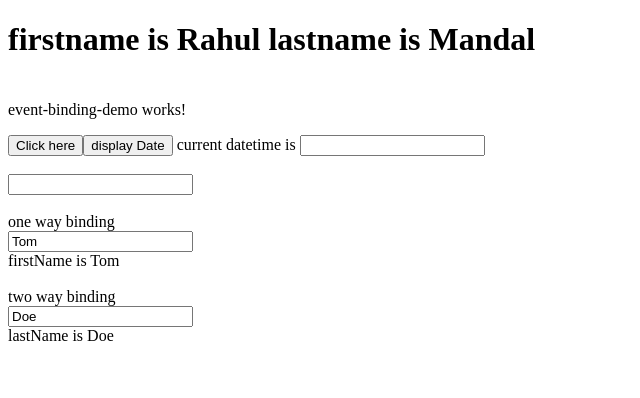
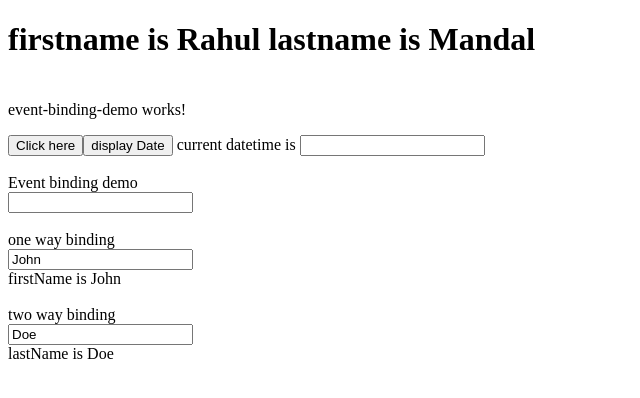
Before and after one commit to SE-rahulmandal18/Angular, an Angular app in the folder Angular/my-app/: page / in a window 1280 px wide. Shown: the top 398 px of the page, without its empty margins (0-640 px from the left). Built offline with nearby package versions, Linux system fonts and the light colour scheme.

Commit message:
bindings

```diff
--- a/Angular/my-app/src/app/event-binding-demo/event-binding-demo.component.html
+++ b/Angular/my-app/src/app/event-binding-demo/event-binding-demo.component.html
@@ -13,6 +13,7 @@
 
 
 <!-- event binding -->
+<div>Event binding demo</div>
 <input type="text" (keydown)="handleEvent($event)">
 
 
--- a/Angular/my-app/src/app/event-binding-demo/event-binding-demo.component.ts
+++ b/Angular/my-app/src/app/event-binding-demo/event-binding-demo.component.ts
@@ -9,7 +9,7 @@ export class EventBindingDemoComponent {
 
   dt:string="";
 
-  firstName:string="Tom";
+  firstName:string="John";
 
   lastName:string="Doe";
 
```
